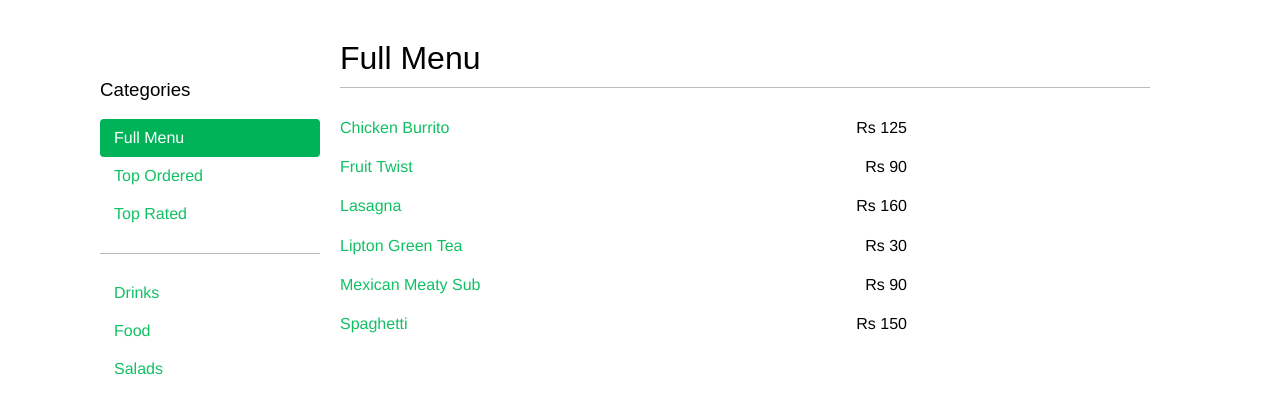
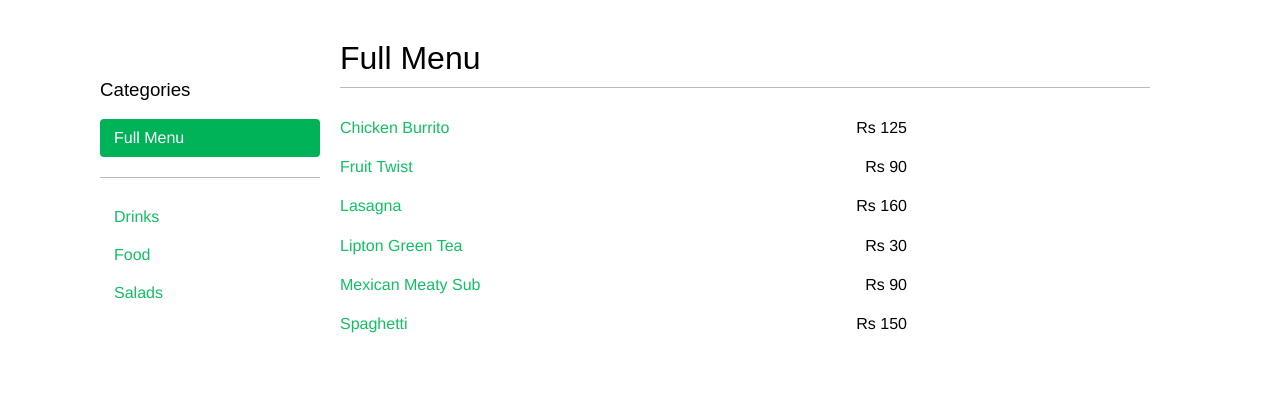
Before and after one commit to markdawson/lunchtime, a Django app: page /menu/ in a window 1280 px wide. Shown: the part 48-462 px from the top of the page. Run offline with Django 3.2, Linux system fonts and the light colour scheme; a user stored in the database is signed in; data comes from the database, SQL or seed files in the repository; both versions use the stored data as it was after the commit; some web fonts are replaced.

Commit message:
remove top ordered and top rated

```diff
--- a/menu/templates/menu/menu_list.html
+++ b/menu/templates/menu/menu_list.html
@@ -12,8 +12,6 @@
 			<li {% if not category %}class="selected"{% endif %}>
 				<a href="{% url "menu:menu_list" %}">Full Menu</a>
 			</li>
-			<li> <a href=".">Top Ordered</a> </li>
-			<li> <a href=".">Top Rated</a> </li>
 			<h1></h1>
 		{% for c in categories %}
 			<li {% if category.slug == c.slug %}class="selected"{% endif %}>
```
Also changed, not shown: db.sqlite3.
